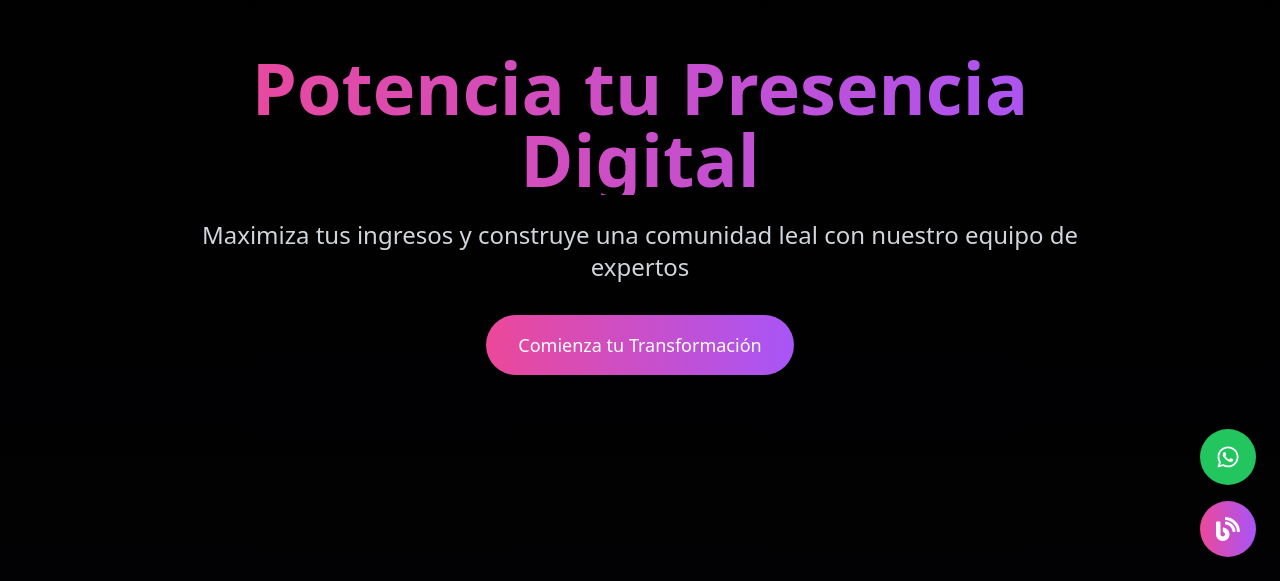
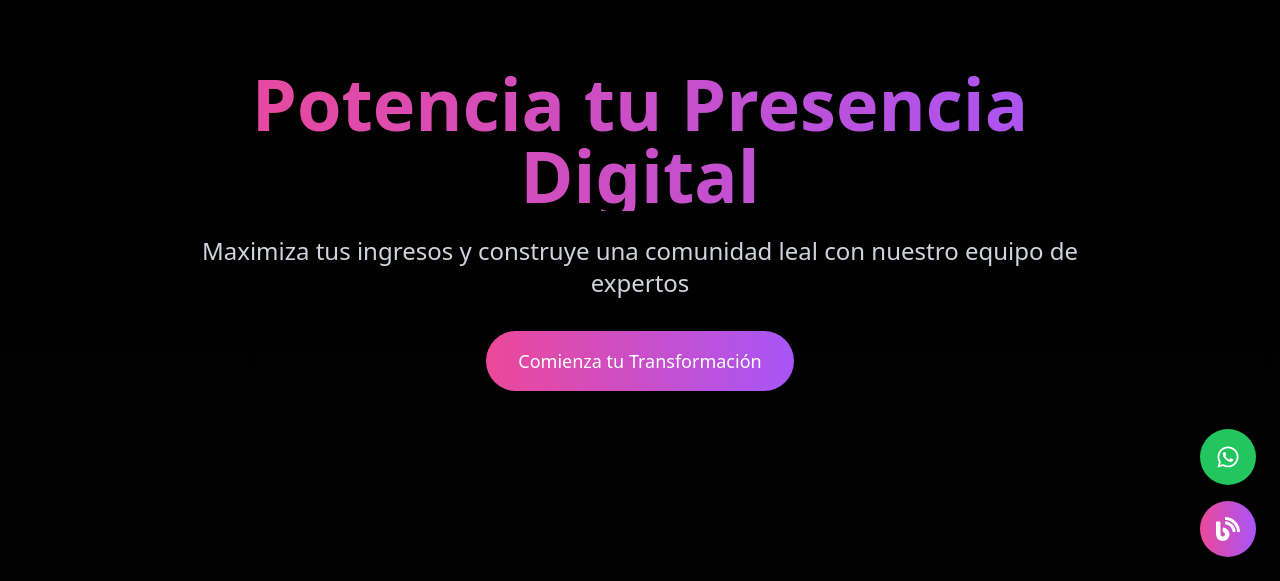
Before and after one commit to deivipluss/landing, a Next.js app: page /redes-membresia in a window 1280 px wide. Shown: the part 219-800 px from the top of the page. Built offline with nearby package versions, Linux system fonts and the light colour scheme.

Commit message:
feat: ajustado el espaciado superior en la página de redes de membresía para mantener consistencia con gerencias

```diff
--- a/app/redes-membresia/page.tsx
+++ b/app/redes-membresia/page.tsx
@@ -36,7 +36,7 @@ export default function RedesMembresia() {
         <HomeNavigation />
       </motion.div>
       {/* Hero Section */}
-      <section className="relative h-screen flex items-center justify-center px-4 overflow-hidden pt-16">
+      <section className="relative h-screen flex items-center justify-center px-4 overflow-hidden pt-24">
         <div className="absolute inset-0 bg-black/50 z-0" />
         <div className="relative z-10 text-center max-w-4xl mx-auto">
           <motion.h1
```
